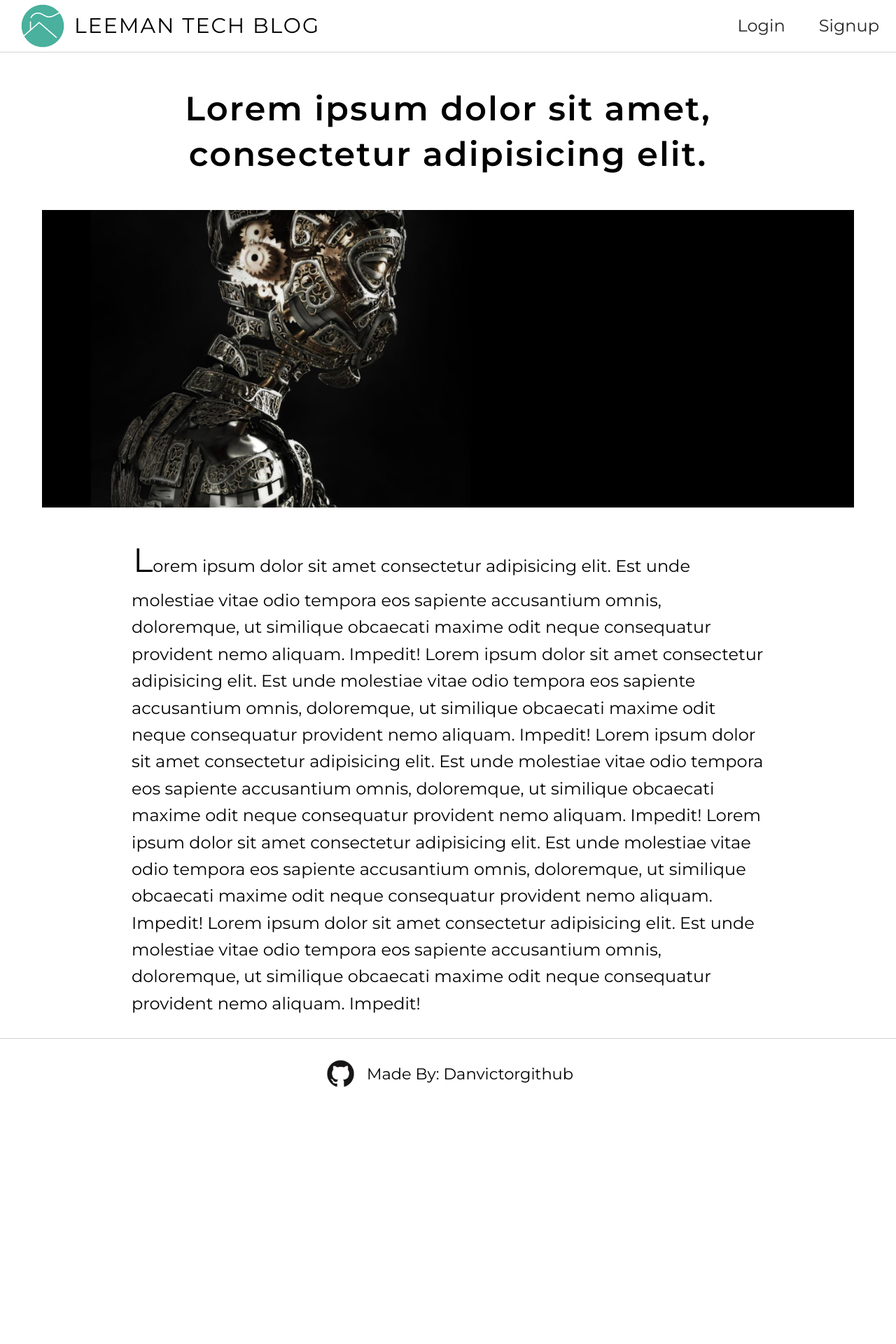
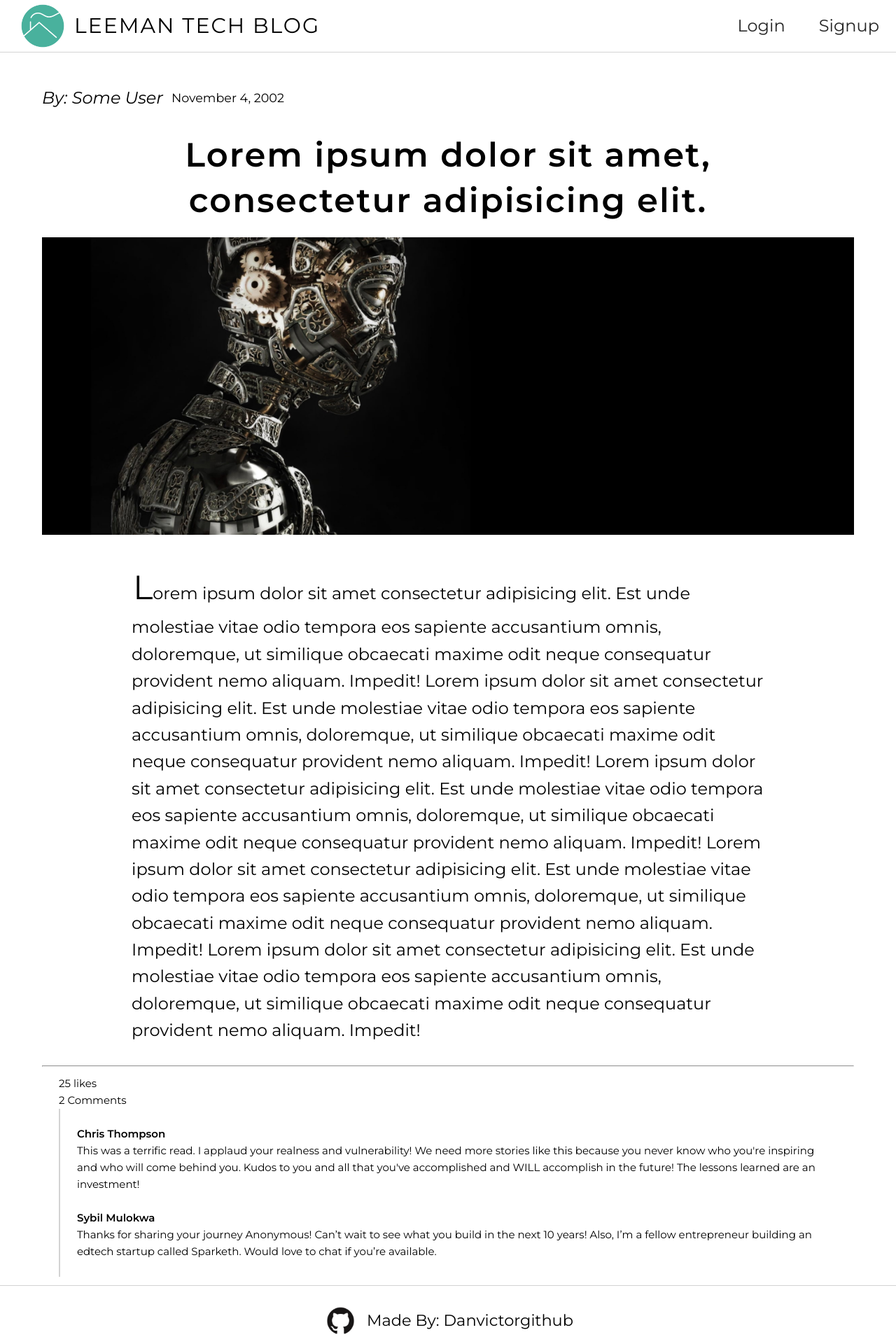
Before and after one commit to Danvictorgithub/Blog-Application, a Vue app: page /blogPost in a window 1280 px wide. Shown: the top 1920 px of the page at 70% size. Before the commit the page ends 1583 px from the top, so only its background shows below. Built offline with nearby package versions, Linux system fonts and the light colour scheme.

Commit message:
Added Comment Section in Blogpost component

```diff
--- a/src/views/Blogpost.vue
+++ b/src/views/Blogpost.vue
@@ -3,14 +3,37 @@
 </script>
 <template>
 	<section class="wrapper-blog container">
+		<div class="blogMetaData">
+			<h2 class="blogAuthor">By: Some User</h2>
+			<h3 class="blogDate">November 4, 2002</h3>
+		</div>
+		<div class=blogHero>
 			<h1 class="blogTitle">Lorem ipsum dolor sit amet, consectetur adipisicing elit. </h1>
 			<img class="blogPostImg" src="../assets/blogPostImage.jpg">
-		<p class="blogContent">Lorem ipsum dolor sit amet consectetur adipisicing elit. Est unde molestiae vitae odio tempora eos sapiente accusantium omnis, doloremque, ut similique obcaecati maxime odit neque consequatur provident nemo aliquam. Impedit!
+		</div>
+		<div class="blogContent">
+			<p>Lorem ipsum dolor sit amet consectetur adipisicing elit. Est unde molestiae vitae odio tempora eos sapiente accusantium omnis, doloremque, ut similique obcaecati maxime odit neque consequatur provident nemo aliquam. Impedit!
 			Lorem ipsum dolor sit amet consectetur adipisicing elit. Est unde molestiae vitae odio tempora eos sapiente accusantium omnis, doloremque, ut similique obcaecati maxime odit neque consequatur provident nemo aliquam. Impedit!
 			Lorem ipsum dolor sit amet consectetur adipisicing elit. Est unde molestiae vitae odio tempora eos sapiente accusantium omnis, doloremque, ut similique obcaecati maxime odit neque consequatur provident nemo aliquam. Impedit!
 			Lorem ipsum dolor sit amet consectetur adipisicing elit. Est unde molestiae vitae odio tempora eos sapiente accusantium omnis, doloremque, ut similique obcaecati maxime odit neque consequatur provident nemo aliquam. Impedit!
 			Lorem ipsum dolor sit amet consectetur adipisicing elit. Est unde molestiae vitae odio tempora eos sapiente accusantium omnis, doloremque, ut similique obcaecati maxime odit neque consequatur provident nemo aliquam. Impedit!
 			</p>
+		</div>
+		<hr/>
+		<section class="blogSection">
+			<p class="likes">25 likes</p>
+			<p class="numComments">2 Comments</p>
+			<article class="commentSection">
+				<div class="comment">
+					<p class="commentAuthor">Chris Thompson</p>
+					<p>This was a terrific read. I applaud your realness and vulnerability! We need more stories like this because you never know who you're inspiring and who will come behind you. Kudos to you and all that you've accomplished and WILL accomplish in the future! The lessons learned are an investment!</p>
+				</div>
+				<div class="comment">
+					<p class="commentAuthor">Sybil Mulokwa</p>
+					<p>Thanks for sharing your journey Anonymous! Can’t wait to see what you build in the next 10 years! Also, I’m a fellow entrepreneur building an edtech startup called Sparketh. Would love to chat if you’re available.</p>
+				</div>
+			</article>
+		</section>
 	</section>
 </template>
 <style scoped>
@@ -27,11 +50,23 @@
 }
 .blogTitle {
 	text-align:center;
-	padding: 48px 40px;
+	padding: 20px 40px;
 	font-size: 3rem;
 	font-weight: 600;
 	letter-spacing: 2px;
 	line-height: 2ch;
+}
+.blogMetaData {
+	margin-top:36px;
+	display:flex;
+	justify-content:flex-start;
+	align-items:center;
+	gap:12px;
+}
+.blogAuthor {
+	padding: 10px 0;
+	font-size:1.5rem;
+	font-style:italic;
 }
 .blogContent {
 	padding: 30px 10vw;
@@ -40,6 +75,19 @@
 .blogContent::first-letter {
 	font-size:3rem;
 	margin-left: 2px;
+}
+.blogSection {
+	padding:12px 24px;
+}
+.commentSection {
+	border-left: 2px solid lightgray;
+	padding:12px 24px;
+}
+.comment {
+	padding: 12px 0;
+}
+.commentAuthor {
+	font-weight:600;
 }
 @media (max-width:1200px){
 	.blogTitle {
```
Lines whose indentation alone changed are shown as unchanged.
